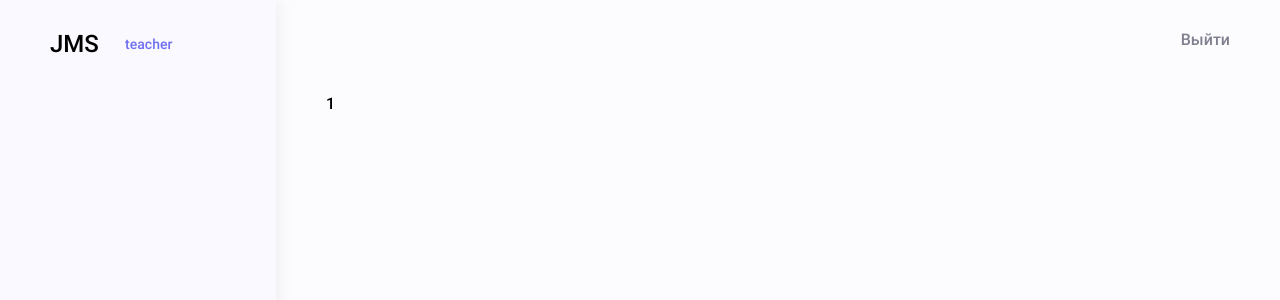
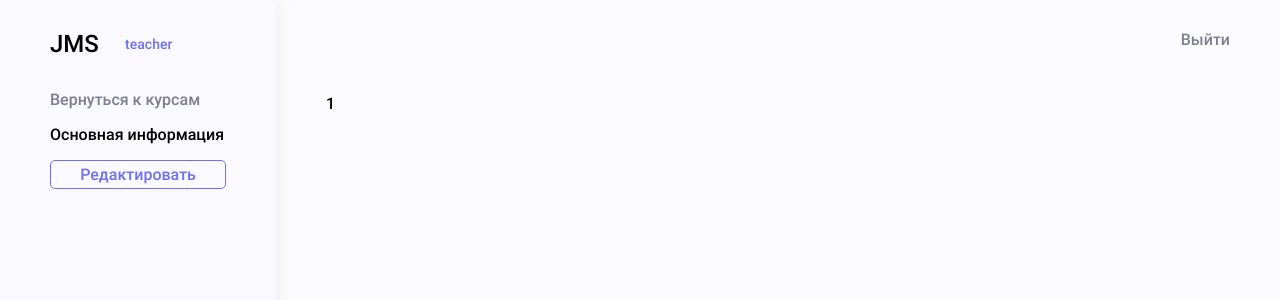
Before and after one commit to Beleks/jmsteacherpanel, a Vue app: page /courses/1 in a window 1280 px wide. Shown: the top 300 px of the page. Built offline with nearby package versions, Linux system fonts and the light colour scheme.

Commit message:
Выбор меню в зависимости от пути

```diff
--- a/src/components/Menus/CourseMenu.vue
+++ b/src/components/Menus/CourseMenu.vue
@@ -1,15 +1,87 @@
 <template>
   <div>
-    Меню курса
+    <div class="back">
+      <router-link to="/courses" tag="span"> Вернуться к курсам</router-link>
+    </div>
+    <div v-for="(menuItem, index) in menuItems" :key="index" class="menuItem">
+      <div>
+        {{ menuItem.title }}
+      </div>
+    </div>
+    <div class="editButton">
+      <router-link :to="`/courses/${idCourse}/editor`" tag="span"
+        >Редактировать</router-link
+      >
+    </div>
   </div>
 </template>
 
 <script>
 export default {
-
-}
+  data() {
+    return {
+      menuItems: [
+        {
+          title: "Основная информация",
+          // path: "/profile",
+          // svg: "SvgCourse",
+        },
+      ],
+    };
+  },
+  computed: {
+    idCourse(){
+      return this.$route.params.id
+    }
+  },
+};
 </script>
 
 <style lang="scss" scoped>
-
+.back {
+  margin-bottom: 1em;
+  color: #7d7f8e;
+  user-select: none;
+  cursor: pointer;
+}
+.menuItem {
+  display: flex;
+  align-items: center;
+  // padding: 4px 10px;
+  border-radius: 5px;
+  margin-bottom: 4px;
+  cursor: pointer;
+  // font-size: 0.85rem;
+  user-select: none;
+  > .svg {
+    margin-right: 10px;
+  }
+  transition: color 0.3s ease-in-out, background-color 0.3s ease-in-out;
+}
+.menuItem:hover {
+  // background-color: rgba(111, 111, 240, 0.1);
+  color: #6f6ff0ab;
+}
+.activeItem {
+  background-color: #6f6ff0;
+  color: #f1f1fd;
+}
+.activeItem:hover {
+  background-color: #6f6ff0;
+}
+// ======
+.editButton {
+  cursor: pointer;
+  margin: 1em 0;
+  padding: 4px 10px;
+  border: 1px solid #6f6ff0;
+  color: #6f6ff0;
+  text-align: center;
+  border-radius: 5px;
+  transition: background-color 0.3s ease-in-out, color 0.3s ease-in-out;
+}
+.editButton:hover {
+  background-color: #6f6ff0;
+  color: #f1f1fd;
+}
 </style>
--- /dev/null
+++ b/src/components/Menus/EditorMenu.vue
@@ -0,0 +1,15 @@
+<template>
+  <div>
+    Меню редактирования
+  </div>
+</template>
+
+<script>
+export default {
+
+}
+</script>
+
+<style lang="scss" scoped>
+
+</style>
--- a/src/components/Menus/MainMenu.vue
+++ b/src/components/Menus/MainMenu.vue
@@ -74,7 +74,7 @@ export default {
   align-items: center;
   padding: 4px 10px;
   border-radius: 5px;
-  margin-bottom: 8px;
+  margin-bottom: 4px;
   cursor: pointer;
 
   user-select: none;
--- a/src/store/index.js
+++ b/src/store/index.js
@@ -5,6 +5,13 @@ Vue.use(Vuex)
 
 export default new Vuex.Store({
   state: {
+    courses: [
+      {
+        id: '1',
+        title: 'Курс по JS',
+
+      }
+    ]
   },
   mutations: {
   },
--- a/src/views/courses/Courses.vue
+++ b/src/views/courses/Courses.vue
@@ -21,10 +21,18 @@
           <div v-for="(course, index) in courses" :key="index" class="course">
             <div class="logo">лого</div>
             <div class="info">
-              <div class="title">{{ course.title }}</div>
+              <div class="title">
+                <router-link tag="span" :to="{ path: `${course.id}` }" append>
+                  {{ course.title }}
+                </router-link>
+              </div>
               <div class="edit">
                 <!-- Убрать эффект ссылки / tag="span" - будет убран в 4v -->
-                <router-link tag="span" :to="{ path: `${course.id}` }" append>
+                <router-link
+                  tag="span"
+                  :to="{ path: `${course.id}/editor` }"
+                  append
+                >
                   редактировать
                 </router-link>
               </div>
--- a/src/views/index.vue
+++ b/src/views/index.vue
@@ -26,6 +26,8 @@
 
 <script>
 import MainMenu from "../components/Menus/MainMenu.vue";
+import CourseMenu from "../components/Menus/CourseMenu.vue";
+import EditorMenu from "../components/Menus/EditorMenu.vue";
 
 export default {
   data() {
@@ -33,14 +35,26 @@ export default {
   },
   computed: {
     navMenu() {
-      // когда проваливаемся в курс то главное меню скрывается
-      if (!this.$route.params.id) {
+      // Выбор меню в зависимости от пути
+
+      // Изменить при вложенности в editor
+
+      let lastEl = this.$route.matched.length - 1;
+      // console.log(this.$route.matched[lastEl].path);
+      if (this.$route.matched.length == 2) {
         return "MainMenu";
+      } else if (this.$route.matched[lastEl].path == "/courses/:id") {
+        return "CourseMenu";
+      } else if (this.$route.matched[lastEl].path == "/courses/:id/editor") {
+        return "EditorMenu";
       }
+      // ========
     },
   },
   components: {
     MainMenu,
+    CourseMenu,
+    EditorMenu,
   },
 };
 </script>
```
Also changed, not shown: src/router/index.js (+7 -1 lines).
